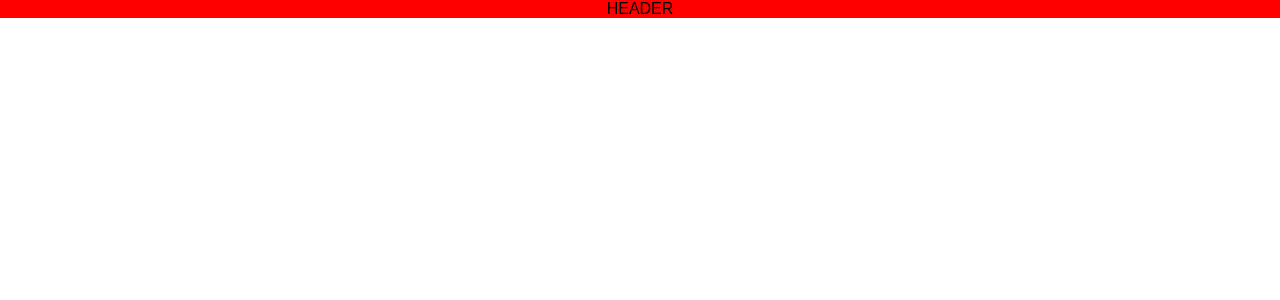
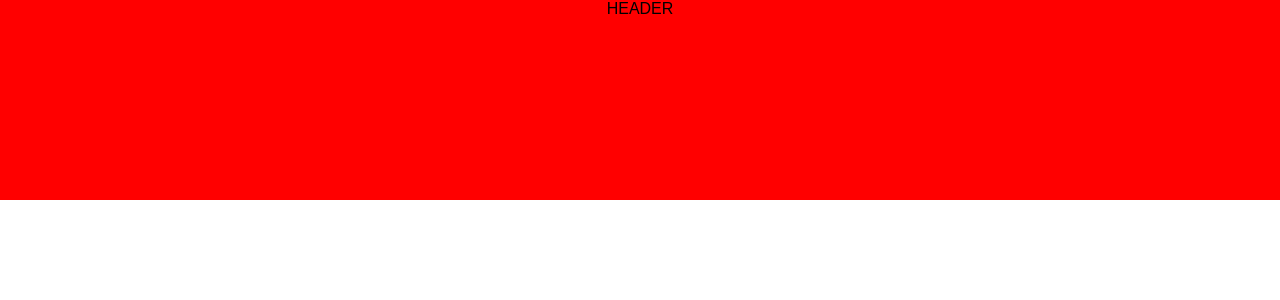
Before and after one commit to leanyanko/front-birthday, a React (Create React App) app: page / in a window 1280 px wide. Shown: the top 300 px of the page. Built offline with nearby package versions, Linux system fonts and the light colour scheme.

Commit message:
html fix

```diff
--- a/src/components/Header.css
+++ b/src/components/Header.css
@@ -1,4 +1,4 @@
 .header {
-  height: px;
+  height: 200px;
   width: 100%;
-  background-color:red; }
+  background-color: red; }
```
Also changed, not shown: src/components/Login.js (+7 -4 lines).
